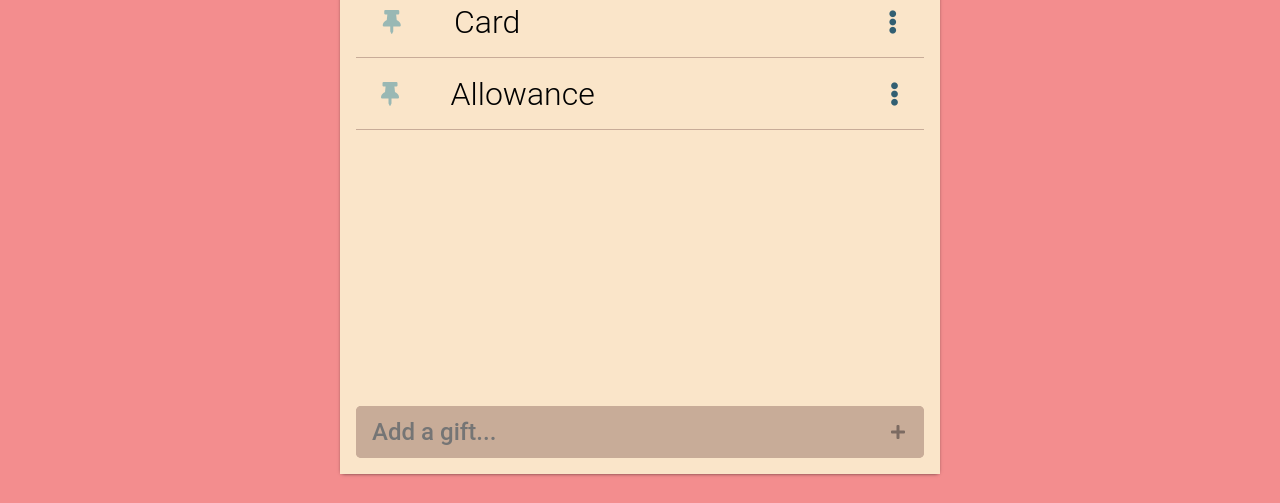
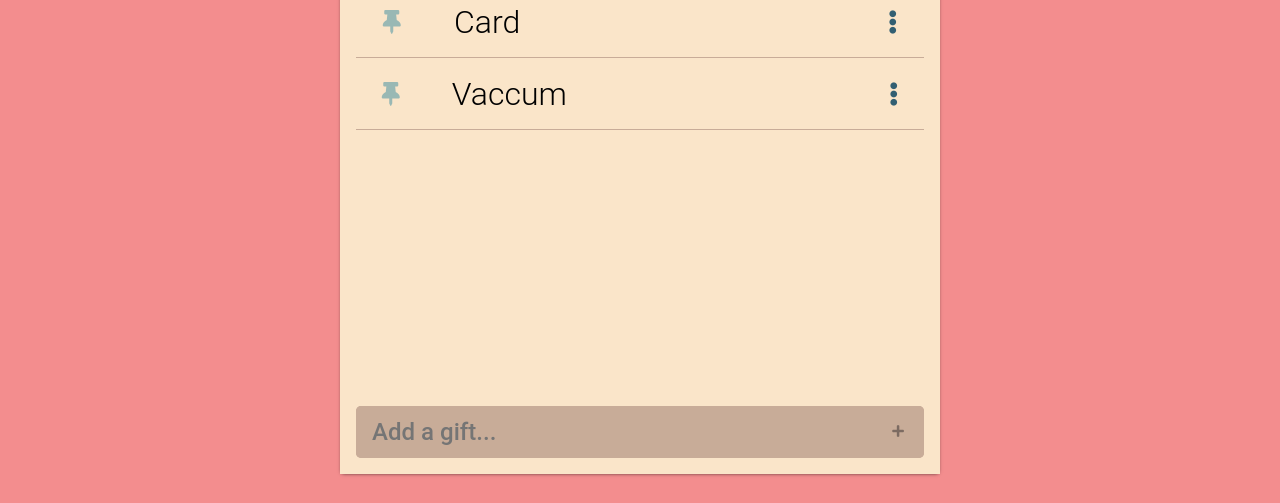
Before and after one commit to Guillermo--/GiftList, a React (Create React App) app: page / in a window 1280 px wide. Shown: the part 294-797 px from the top of the page. Built offline with nearby package versions, Linux system fonts and the light colour scheme.

Commit message:
Dynamic lists

```diff
--- a/package.json
+++ b/package.json
@@ -7,7 +7,7 @@
     "react": "^16.6.3",
     "react-dom": "^16.6.3",
     "react-responsive": "^6.1.2",
-    "react-scripts": "^3.0.0"
+    "react-scripts": "^3.4.1"
   },
   "scripts": {
     "start": "react-scripts start",
@@ -25,7 +25,6 @@
     "not op_mini all"
   ],
   "devDependencies": {
-    "css-loader": "^2.1.1",
-    "jest": "^24.7.1"
+    "css-loader": "^2.1.1"
   }
 }
--- a/src/GiftList/GiftList.css
+++ b/src/GiftList/GiftList.css
@@ -47,6 +47,7 @@
     justify-content: center;
     border-radius: 0 5px 5px 0;
     background-color: #C8AC98;
+    border: none;
     width: 6.5vh;
     color: #7C6B62;
 }
--- a/src/GiftList/GiftList.js
+++ b/src/GiftList/GiftList.js
@@ -5,21 +5,36 @@ import DesktopBreakPoint from '../responsive_utils/DesktopBreakPoint';
 import TabletBreakPoint from '../responsive_utils/TabletBreakPoint';
 import PhoneBreakPoint from '../responsive_utils/PhoneBreakPoint';
 
+const giftMockData = [
+    {name: "Scarf"},
+    {name: "Card"},
+    {name: "Vaccum"},
+]
 
-function GiftList() {
+const gifts = giftMockData.map(gift => <GiftItem name={gift.name}/>)
+
+
+class GiftList extends React.Component {
+
+    addGiftToList() {
+        console.log("Attempting to add new gift")
+    }
+
+    render() {
         return (
             <div className="giftListContainer">
                 <div className="giftList">
-                <GiftItem name="Scarf"/>
-                <GiftItem name="Card"/>
-                <GiftItem name="Allowance"/>
+                    {gifts}
                 </div>
                 <div className="addGiftBar">
                     <input className="addGiftInput" type="text" name="addGift" placeholder="Add a gift..."/>
-                <i className="addGiftIcon fas fa-plus"/>
+                    <button className="addGiftIcon" onClick={this.addGiftToList}>
+                        <i className="fas fa-plus"/>
+                    </button>
                 </div>
             </div>
         )
     }
+}
 
 export default GiftList;
```
Also changed, not shown: 1 other file (tests, documents, lock files or other folders). Lines whose indentation alone changed are shown as unchanged.
